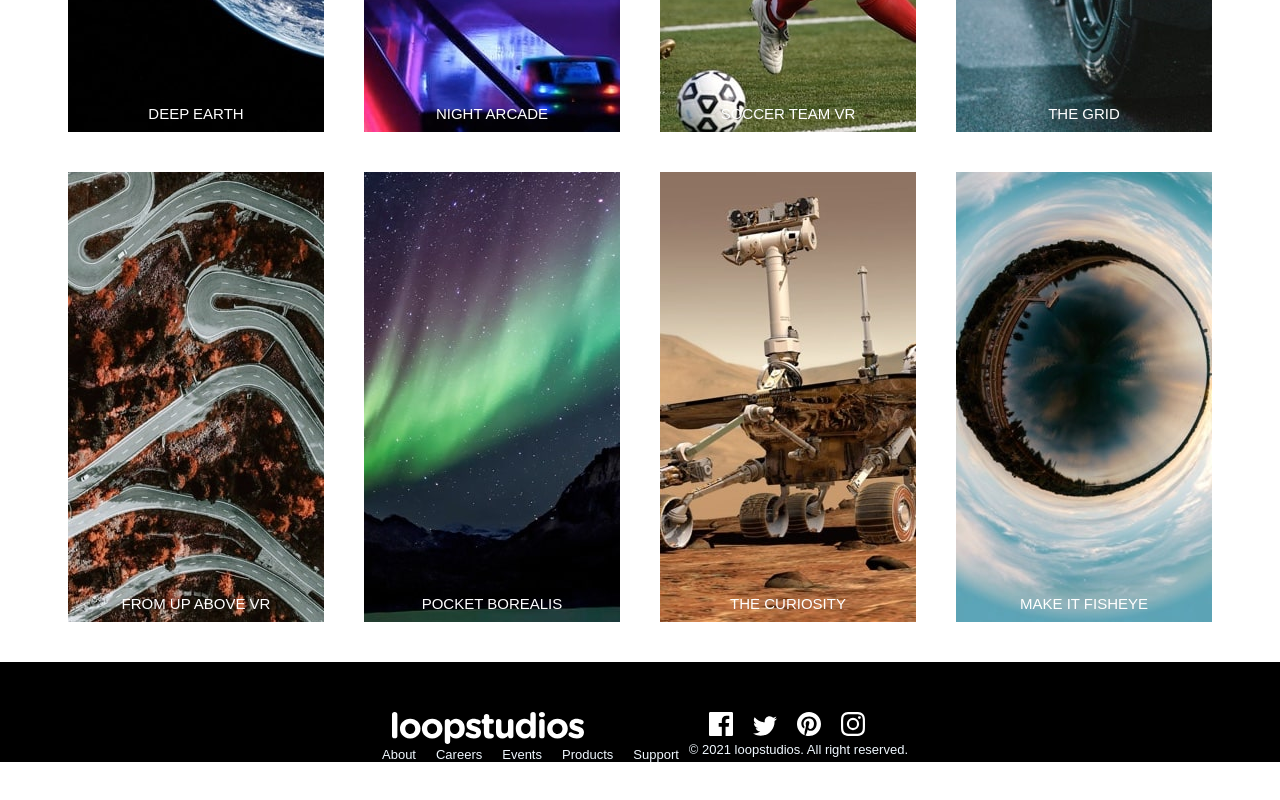
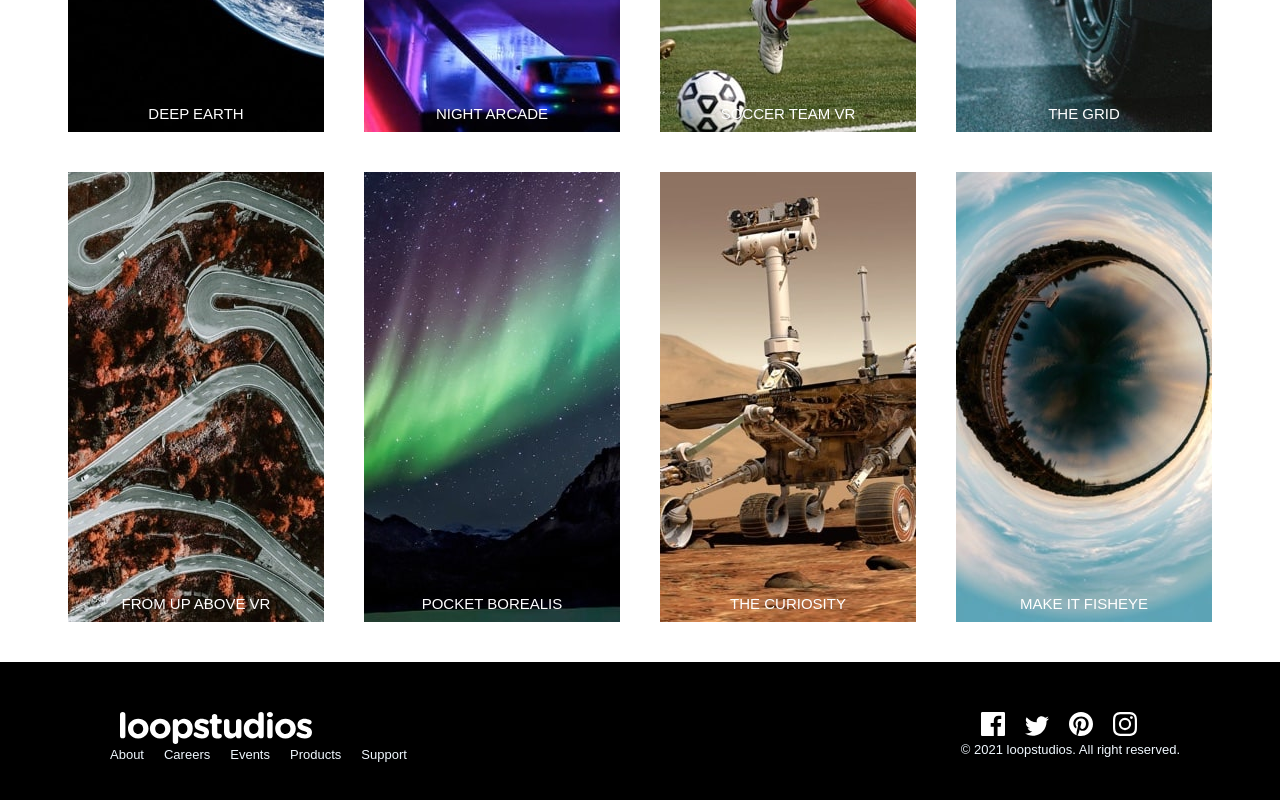
Before and after one commit to IshKevin/Loopstudios-landing-page, a React (Create React App) app: page / in a window 1280 px wide. Shown: the part 1806-2606 px from the top of the page. Before the commit the page ends 2568 px from the top, so only its background shows below. Built offline with nearby package versions, Linux system fonts and the light colour scheme.

Commit message:
styling footer for desktop view

```diff
--- a/src/index.css
+++ b/src/index.css
@@ -75,11 +75,14 @@ svg{
 }
 .footer-1{
   margin-top: 50px;
+  margin-bottom: 50px;
+  margin-left: 100px;
+  margin-right: 100px;
   display: flex;
   flex-direction: row;
-  row-gap: 500px;
-  justify-content: center;
+  justify-content: space-between;
 }
+
 .insta-log{
   display: inline-block;
   letter-spacing: 20px;
@@ -363,13 +366,11 @@ footer-1{
     justify-content: space-between;
   }
   .menu{
-    /* position: absolute; */
+
     display: block;
-    /* flex-direction: column; */
     top: 0;
     left: 0;
     right: 0;
-    /* background-color: white; */
     float: right;
     margin-top: 30px;
     margin-left: 20px;
```
